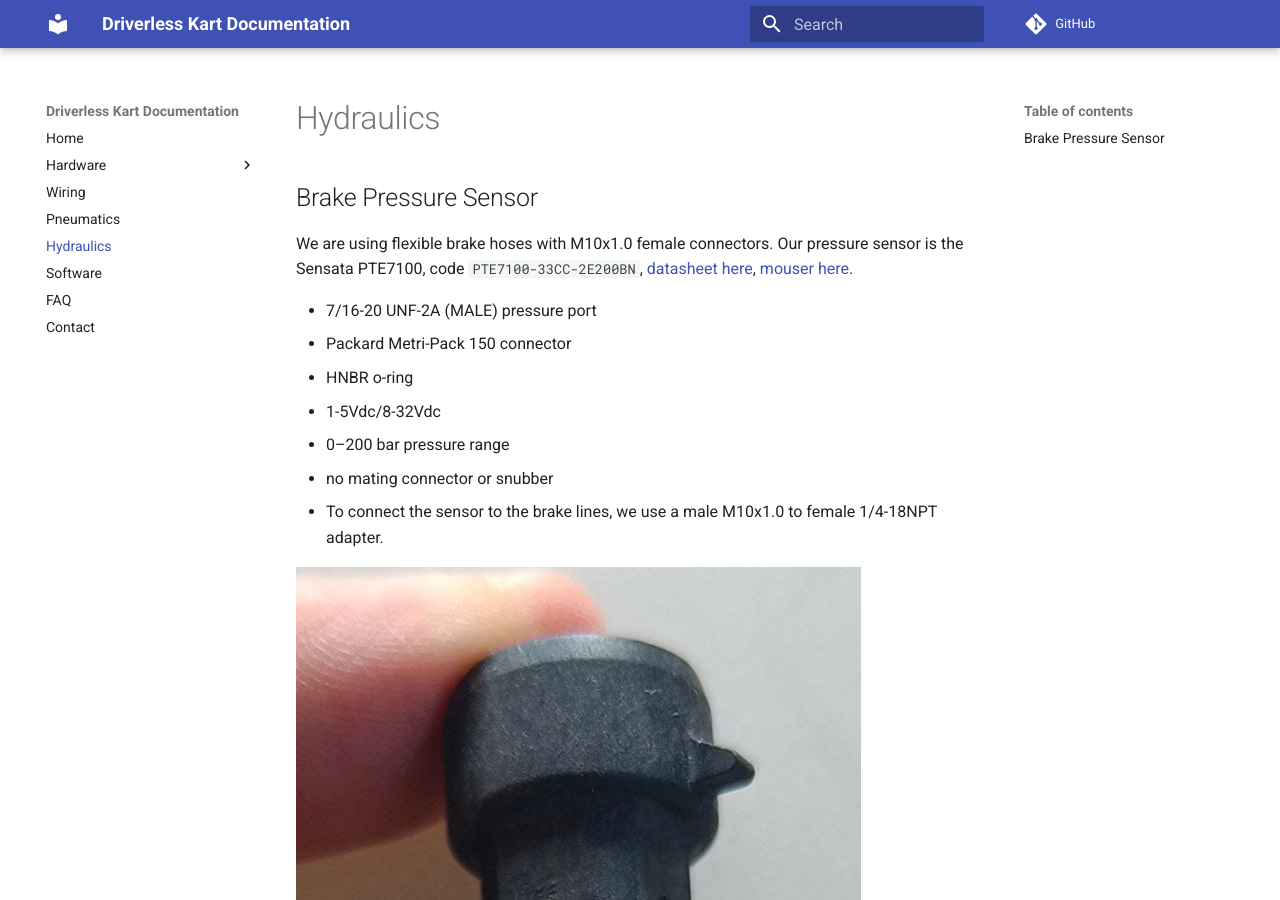
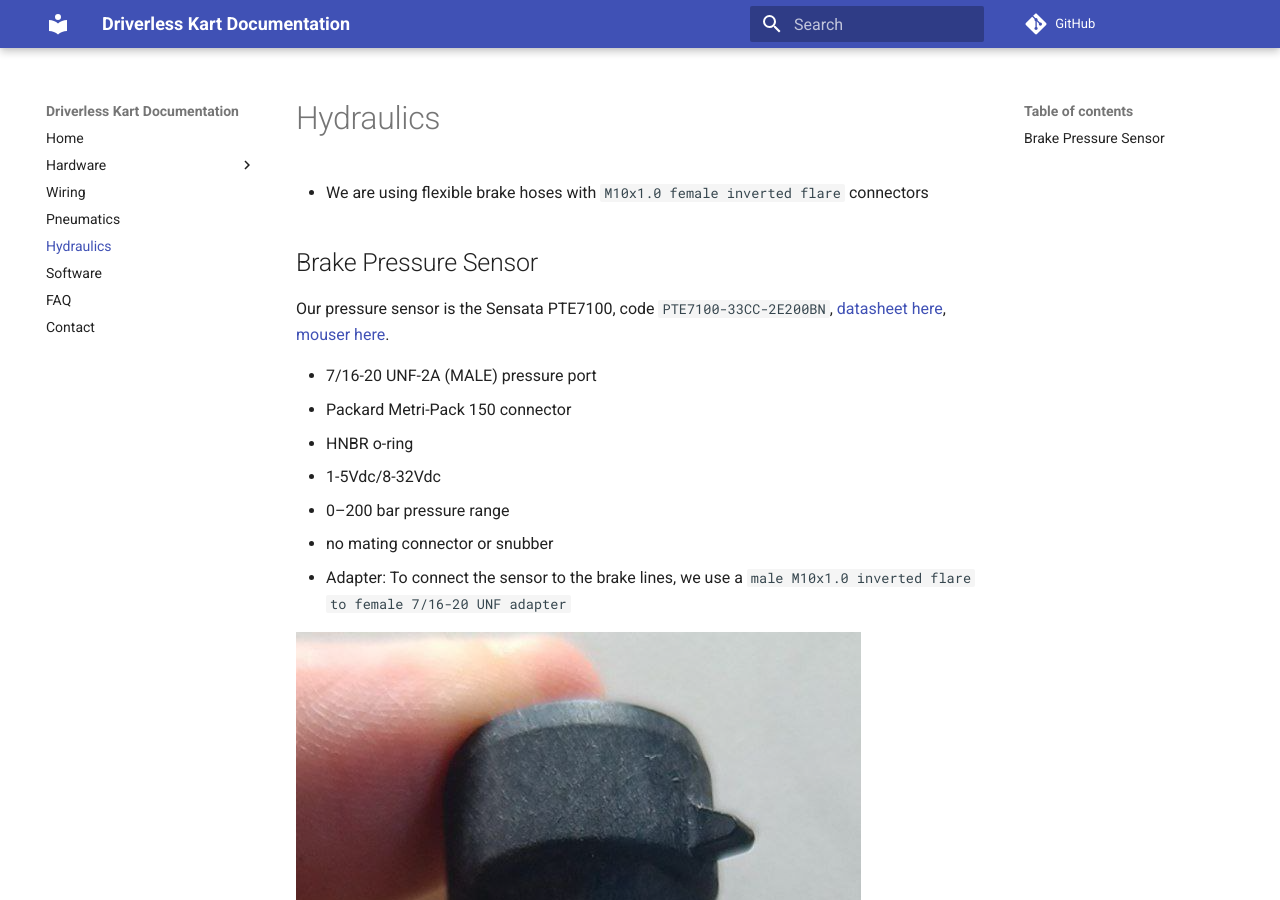
Before and after one commit to UM-Driverless/kart_docs, an MkDocs documentation site: the page built from docs/hydraulics/index.md, in a window 1280 px wide and 900 px high. Built offline with MkDocs 1.6.1 and Material for MkDocs 9.7.7, drawn with Linux system fonts in a browser that asks for light colours; comment, search, counter and statistics services are not loaded.

Commit message:
update data about sensor

```diff
--- a/docs/hydraulics/index.md
+++ b/docs/hydraulics/index.md
@@ -1,9 +1,10 @@
 # Hydraulics
+- We are using flexible brake hoses with `M10x1.0 female inverted flare` connectors
+
 
 ## Brake Pressure Sensor
+Our pressure sensor is the Sensata PTE7100, code `PTE7100-33CC-2E200BN`, [datasheet here](../assets/datasheets/sensata_pte7100_hermetic_analog_pressure_sensor_da-1919220.pdf), [mouser here](https.www.mouser.es/ProductDetail/Sensata-Technologies/PTE7100-32DC-0B200BN?qs=sGAEpiMZZMv1xWCHBjbGeVR9W0yhknQ8lfjrm5f%2FK5xVuiB%2F1oy1aA%3D%3D).
 
-
-We are using flexible brake hoses with M10x1.0 female connectors. Our pressure sensor is the Sensata PTE7100, code `PTE7100-33CC-2E200BN`, [datasheet here](../assets/datasheets/sensata_pte7100_hermetic_analog_pressure_sensor_da-1919220.pdf), [mouser here](https.www.mouser.es/ProductDetail/Sensata-Technologies/PTE7100-32DC-0B200BN?qs=sGAEpiMZZMv1xWCHBjbGeVR9W0yhknQ8lfjrm5f%2FK5xVuiB%2F1oy1aA%3D%3D).
 
 - 7/16-20 UNF-2A (MALE) pressure port
 - Packard Metri-Pack 150 connector
@@ -11,6 +12,6 @@ We are using flexible brake hoses with M10x1.0 female connectors. Our pressure s
 - 1-5Vdc/8-32Vdc
 - 0–200 bar pressure range
 - no mating connector or snubber
-- To connect the sensor to the brake lines, we use a male M10x1.0 to female 1/4-18NPT adapter.
+- Adapter: To connect the sensor to the brake lines, we use a `male M10x1.0 inverted flare to female 7/16-20 UNF adapter`
 
 ![](index/20250703193056.png)
```
Also changed, not shown: stuff.md (+8 -0 lines).
